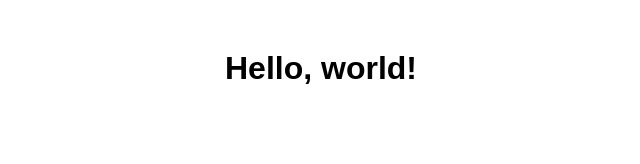
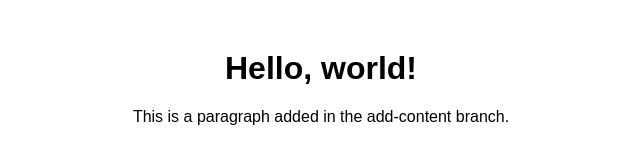
Before and after one commit to kavyaminfy/merge-conflict, a plain HTML site: page index.html in a window 1280 px wide. Shown: the whole page, without its empty margins (319-959 px from the left). Drawn offline with Linux system fonts and the light colour scheme.

Commit message:
Add new paragraph content

```diff
--- a/index.html
+++ b/index.html
@@ -6,5 +6,6 @@
 </head>
 <body>
   <h1>Hello, world!</h1>
+  <p>This is a paragraph added in the add-content branch.</p>
 </body>
 </html>
```
